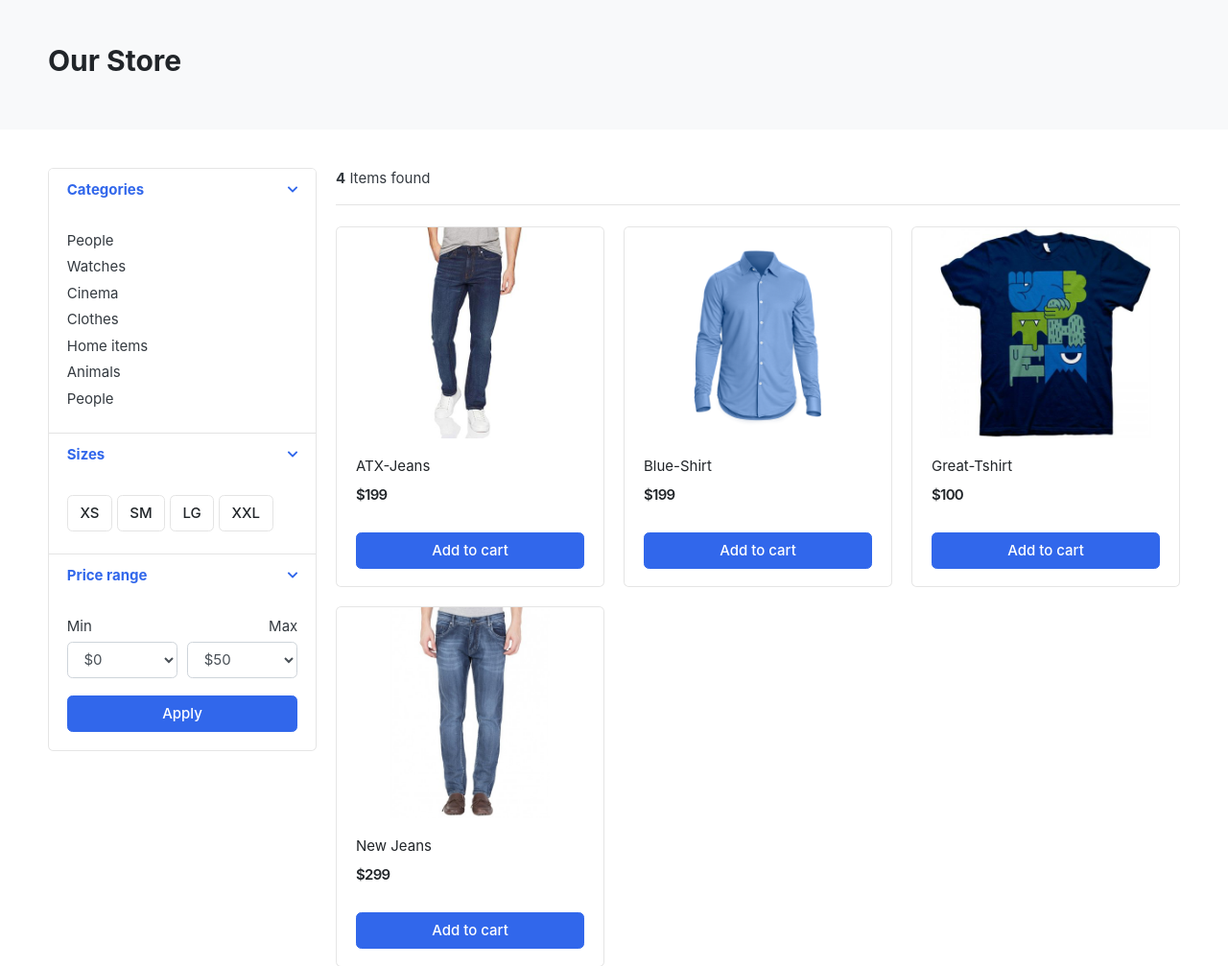
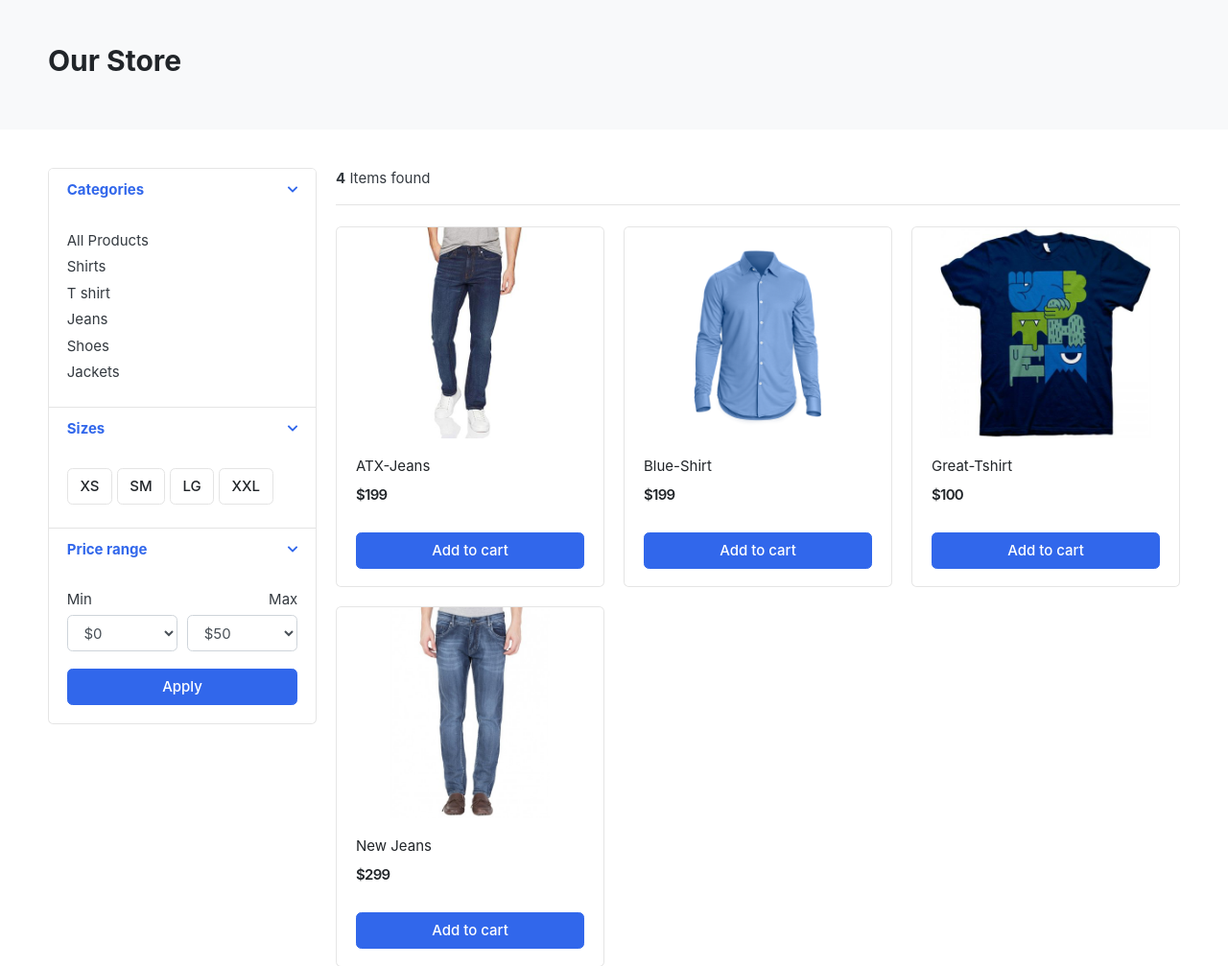
Before and after one commit to Habibur-Rahman0927/great-kart, a Django app: page /store/ in a window 1280 px wide. Shown: the part 119-1126 px from the top of the page at 96% size. Run offline with Django 3.2, Linux system fonts and the light colour scheme; data comes from the database, SQL or seed files in the repository; some libraries are stand-ins or nearby versions; some web fonts are replaced.

Commit message:
category button done

```diff
--- a/templates/includes/navbar.html
+++ b/templates/includes/navbar.html
@@ -47,7 +47,7 @@
                     <i class="fa fa-bars"></i> All category
                 </button>
                         <div class="dropdown-menu">
-                            {% for category in links %}
+                            <a class="dropdown-item" href="{% url 'store' %}">All Products</a> {% for category in links %}
                             <a class="dropdown-item" href="{{category.get_url}}">{{category.category_name}}</a> {% endfor %}
                         </div>
                     </div>
--- a/templates/store/store.html
+++ b/templates/store/store.html
@@ -27,15 +27,11 @@
                         </header>
                         <div class="filter-content collapse show" id="collapse_1" style="">
                             <div class="card-body">
-
                                 <ul class="list-menu">
-                                    <li><a href="#">People  </a></li>
-                                    <li><a href="#">Watches </a></li>
-                                    <li><a href="#">Cinema  </a></li>
-                                    <li><a href="#">Clothes  </a></li>
-                                    <li><a href="#">Home items </a></li>
-                                    <li><a href="#">Animals</a></li>
-                                    <li><a href="#">People </a></li>
+                                    <li><a href="{% url 'store' %}">All Products</a></li>
+                                    {% for category in links %}
+                                    <li><a href="{{category.get_url}}">{{category.category_name}}</a></li>
+                                    {% endfor %}
                                 </ul>
 
                             </div>
```
